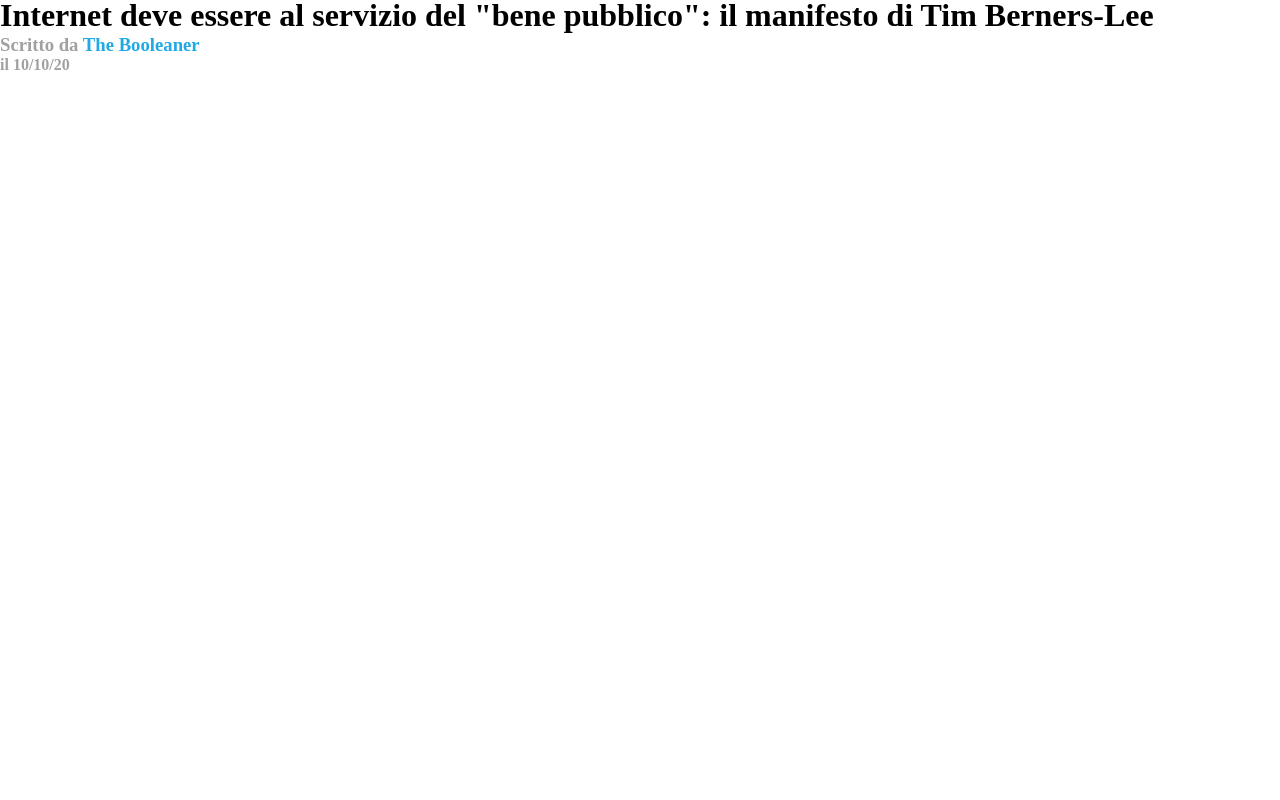
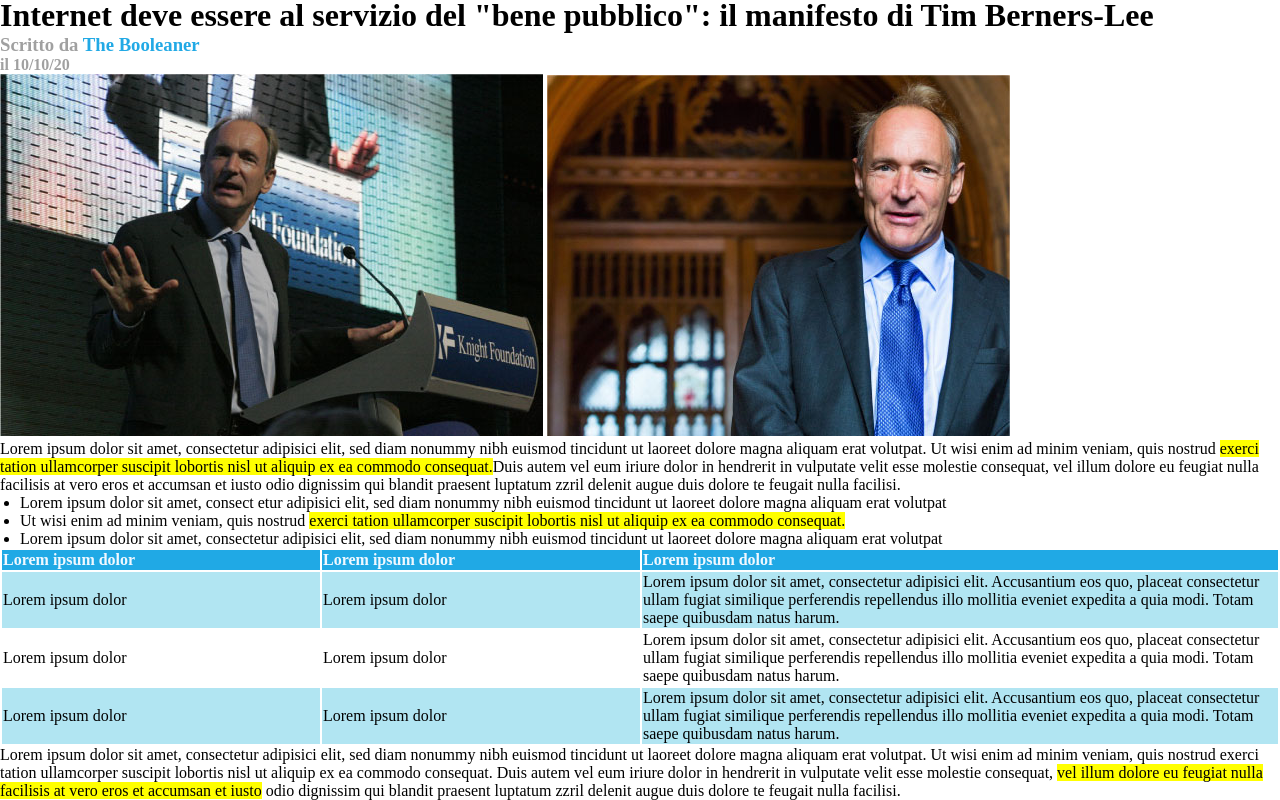
Before and after one commit to CarloVeronese/html-css-booleaner, a plain HTML site: page index.html in a window 1280 px wide. Shown: the part 58-858 px from the top of the page. Before the commit the page ends 800 px from the top, so only its background shows below. Drawn offline with Linux system fonts and the light colour scheme; files whose address does not match are found by name.

Commit message:
ADD - Sezioni body

```diff
--- a/css/style.css
+++ b/css/style.css
@@ -19,3 +19,32 @@ div{
 #author{
     color: rgba(33,169,229,255);
 }
+
+.highlight{
+    background-color: rgba(255,255,0,255);
+}
+
+ul{
+    padding-left: 20px;
+}
+
+thead{
+    text-align: left;
+    color: aliceblue;
+    background-color: rgba(32,169,229,255);
+}
+.first_column{
+    width: 25%;
+}
+
+.second_column{
+    width: 25%;
+}
+
+.third_column{
+    width: 50%;
+}
+
+.lightblue_row{
+    background-color: rgba(177,229,242,255);
+}
--- a/index.html
+++ b/index.html
@@ -15,5 +15,52 @@
         <h3 class="subtitle">Scritto da <span id="author">The Booleaner</span></h3>
         <h4 class="subtitle">il 10/10/20</h4>
     </header>
+    <section style="width: 90%;">
+        <img src="./img/tim-1.jpg" alt="" id="tim-1">
+        <img src="./img/tim-2.jpg" alt="" id="tim-2">
+    </section>
+    <section>
+        <p>
+            Lorem ipsum dolor sit amet, consectetur adipisici elit, sed diam nonummy nibh euismod tincidunt ut laoreet dolore magna aliquam erat volutpat. Ut wisi enim ad minim veniam, quis nostrud <span class="highlight">exerci tation ullamcorper suscipit lobortis nisl ut aliquip ex ea commodo consequat.</span>Duis autem vel eum iriure dolor in hendrerit in vulputate velit esse molestie consequat, vel illum dolore eu feugiat nulla facilisis at vero eros et accumsan et iusto odio dignissim qui blandit praesent luptatum zzril delenit augue duis dolore te feugait nulla facilisi.
+        </p>
+    </section>
+    <section>
+        <ul>
+            <li>Lorem ipsum dolor sit amet, consect etur adipisici elit, sed diam nonummy nibh euismod tincidunt ut laoreet dolore magna aliquam erat volutpat</li>
+            <li>Ut wisi enim ad minim veniam, quis nostrud <span class="highlight">exerci tation ullamcorper suscipit lobortis nisl ut aliquip ex ea commodo consequat.</li>
+            <li>Lorem ipsum dolor sit amet, consectetur adipisici elit, sed diam nonummy nibh euismod tincidunt ut laoreet dolore magna aliquam erat volutpat</li>
+        </ul>
+    </section>
+    <section>
+        <table>
+            <thead>
+                <th class="first_column">Lorem ipsum dolor</th>
+                <th class="second_column">Lorem ipsum dolor</th>
+                <th class="third_column">Lorem ipsum dolor</th>
+            </thead>
+            <tbody>
+                <tr class="lightblue_row">
+                    <td>Lorem ipsum dolor</td>
+                    <td>Lorem ipsum dolor</td>
+                    <td>Lorem ipsum dolor sit amet, consectetur adipisici elit. Accusantium eos quo, placeat consectetur ullam fugiat similique perferendis repellendus illo mollitia eveniet expedita a quia modi. Totam saepe quibusdam natus harum.</td>
+                </tr>
+                <tr>
+                    <td>Lorem ipsum dolor</td>
+                    <td>Lorem ipsum dolor</td>
+                    <td>Lorem ipsum dolor sit amet, consectetur adipisici elit. Accusantium eos quo, placeat consectetur ullam fugiat similique perferendis repellendus illo mollitia eveniet expedita a quia modi. Totam saepe quibusdam natus harum.</td>
+                </tr>
+                <tr class="lightblue_row">
+                    <td>Lorem ipsum dolor</td>
+                    <td>Lorem ipsum dolor</td>
+                    <td>Lorem ipsum dolor sit amet, consectetur adipisici elit. Accusantium eos quo, placeat consectetur ullam fugiat similique perferendis repellendus illo mollitia eveniet expedita a quia modi. Totam saepe quibusdam natus harum.</td>
+                </tr>
+            </tbody>
+        </table>
+    </section>
+    <section>
+        <p>
+            Lorem ipsum dolor sit amet, consectetur adipisici elit, sed diam nonummy nibh euismod tincidunt ut laoreet dolore magna aliquam erat volutpat. Ut wisi enim ad minim veniam, quis nostrud exerci tation ullamcorper suscipit lobortis nisl ut aliquip ex ea commodo consequat. Duis autem vel eum iriure dolor in hendrerit in vulputate velit esse molestie consequat, <span class="highlight">vel illum dolore eu feugiat nulla facilisis at vero eros et accumsan et iusto</span> odio dignissim qui blandit praesent luptatum zzril delenit augue duis dolore te feugait nulla facilisi.
+        </p>
+    </section>
 </body>
 </html>
```
